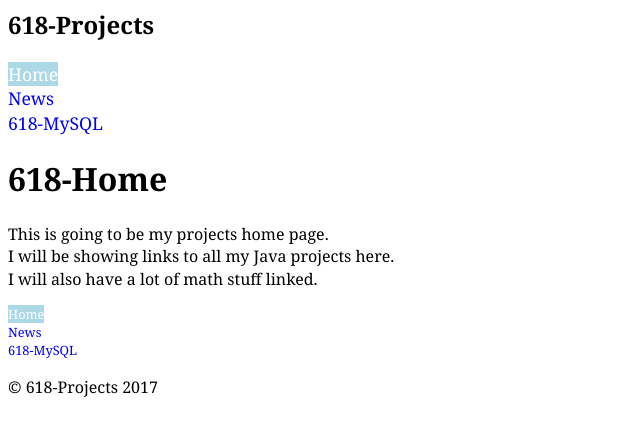
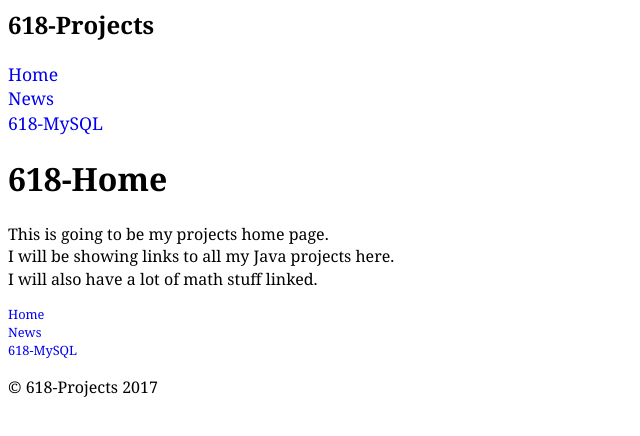
Before and after one commit to 618phi/Projects, a Jekyll site: the page built from index.html, in a window 1280 px wide. Shown: the top 436 px of the page, without its empty margins (0-640 px from the left). Built offline with Jekyll 4.4.1, drawn with Linux system fonts in a browser that asks for light colours; Markdown is read by kramdown in place of the engine named in the settings.

Commit message:
changed to index

```diff
--- a/_includes/nav.html
+++ b/_includes/nav.html
@@ -1,7 +1,7 @@
 <nav>
 	<ul class='nav {{include.navclass}}'>
 		<li>
-			<a href="{{site.baseurl}}/" {% if page.url == '/' %}class="current"{% endif %}>
+			<a href="{{site.baseurl}}/" {% if page.url == '/index.html' %}class="current"{% endif %}>
 				Home
 			</a>
 		</li>
```
